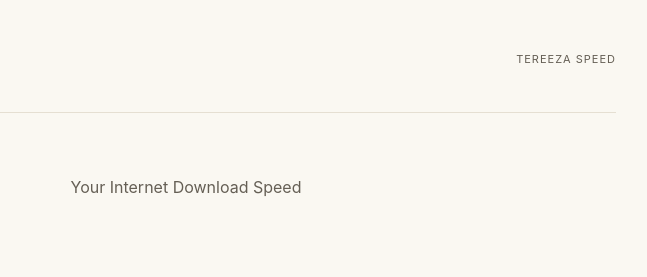
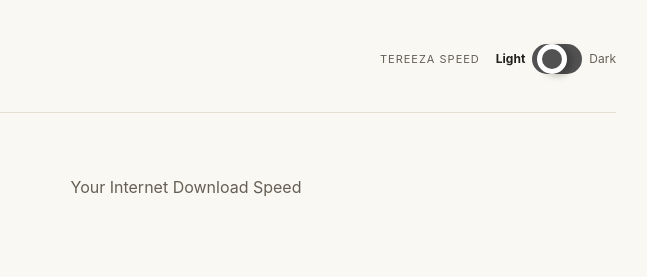
Before and after one commit to SamuelNangoli/tereeza-speed, a website: page public/index.html in a window 1280 px wide. Shown: the top 277 px of the page, 454-1101 px from the left. Drawn offline with Linux system fonts and the light colour scheme.

Commit message:
Add Tereeza light and dark theme toggle

```diff
--- a/public/index.html
+++ b/public/index.html
@@ -7,7 +7,10 @@
   <script>
     // Apply the correct theme before the page is painted. Times use device local time.
     const initialHour = new Date().getHours();
-    document.documentElement.dataset.theme = initialHour >= 7 && initialHour < 19 ? "light" : "dark";
+    const scheduledTheme = initialHour >= 7 && initialHour < 19 ? 'light' : 'dark';
+    let savedTheme = null;
+    try { savedTheme = localStorage.getItem('tereeza-theme'); } catch (error) { /* Storage may be unavailable. */ }
+    document.documentElement.dataset.theme = ['light', 'dark'].includes(savedTheme) ? savedTheme : scheduledTheme;
   </script>
   <meta name="description" content="Measure your internet speed and understand your connection with Tereeza Network Health Advisor.">
   <meta name="apple-mobile-web-app-capable" content="yes">
@@ -58,6 +61,57 @@
     .logo { width: min(240px, 56vw); height: auto; }
     :root[data-theme="light"] .logo { background: #151515; border-radius: 10px; padding: 7px 10px; }
     .powered { font-size: 11px; color: var(--muted); letter-spacing: 1px; }
+    .header-actions { display: flex; align-items: center; gap: 16px; }
+
+    /*
+    From Uiverse.io by vinodjangid07 - https://uiverse.io/vinodjangid07/moody-rabbit-65
+    MIT License, Copyright (c) vinodjangid07 (Vinod Jangid)
+    */
+    .theme-control { display: inline-flex; align-items: center; gap: 7px; flex-shrink: 0; }
+    .theme-side { font-size: 12px; color: var(--muted); }
+    .theme-side.is-active { color: var(--text); font-weight: 700; }
+    #tereeza-theme-input {
+      position: absolute;
+      width: 1px;
+      height: 1px;
+      opacity: 0;
+    }
+    .tereeza-toggle-switch {
+      display: flex;
+      align-items: center;
+      justify-content: center;
+      position: relative;
+      width: 50px;
+      height: 30px;
+      background-color: rgb(82, 82, 82);
+      border-radius: 20px;
+      cursor: pointer;
+      transition-duration: .2s;
+    }
+    .tereeza-toggle-switch::after {
+      content: "";
+      position: absolute;
+      height: 20px;
+      width: 20px;
+      left: 5px;
+      background-color: transparent;
+      border-radius: 50%;
+      transition-duration: .2s;
+      box-shadow: 5px 2px 7px rgba(8, 8, 8, .26);
+      border: 5px solid white;
+    }
+    #tereeza-theme-input:checked + .tereeza-toggle-switch::after {
+      transform: translateX(100%);
+      background-color: white;
+    }
+    #tereeza-theme-input:checked + .tereeza-toggle-switch {
+      background-color: #ffaa00;
+    }
+    #tereeza-theme-input:focus-visible + .tereeza-toggle-switch {
+      outline: 3px solid #00e676;
+      outline-offset: 3px;
+    }
+
     .hero { text-align: center; margin: 64px 0 34px; }
     .eyebrow { color: var(--muted); font-size: 16px; }
     .speed { font-weight: 800; color: var(--accent); font-size: clamp(65px, 16vw, 132px); letter-spacing: -.06em; line-height: 1.25; overflow-wrap: anywhere; font-variant-numeric: tabular-nums; }
@@ -153,7 +207,9 @@
 
     @media (max-width: 520px) {
       .wrap { padding: 16px 12px 40px; }
-      .powered { font-size: 9px; }
+      .powered { display: none; }
+      .header-actions { gap: 8px; }
+      .theme-side { font-size: 11px; }
       .metrics { gap: 7px; }
       .metric { padding: 13px 8px; }
       .metric strong { font-size: 20px; }
@@ -170,7 +226,15 @@
   <main class="wrap">
     <header>
       <img class="logo" src="/logo.png" alt="Tereeza">
-      <span class="powered">TEREEZA SPEED</span>
+      <div class="header-actions">
+        <span class="powered">TEREEZA SPEED</span>
+        <div class="theme-control" role="group" aria-label="Appearance">
+          <span id="light-label" class="theme-side">Light</span>
+          <input type="checkbox" id="tereeza-theme-input" aria-label="Use dark mode">
+          <label for="tereeza-theme-input" class="tereeza-toggle-switch" title="Switch between light and dark mode"></label>
+          <span id="dark-label" class="theme-side">Dark</span>
+        </div>
+      </div>
     </header>
 
     <section class="hero">
@@ -215,17 +279,34 @@
   </main>
 
   <script>
-    // Update at the next 07:00/19:00 boundary without requiring a reload.
-    function applyScheduledTheme() {
-      const hour = new Date().getHours();
-      const theme = hour >= 7 && hour < 19 ? 'light' : 'dark';
+    // Manual selection is stored; otherwise the 07:00–19:00 schedule applies.
+    const themeInput = document.getElementById('tereeza-theme-input');
+    function setTheme(theme) {
       document.documentElement.dataset.theme = theme;
+      themeInput.checked = theme === 'dark';
+      document.getElementById('light-label').classList.toggle('is-active', theme === 'light');
+      document.getElementById('dark-label').classList.toggle('is-active', theme === 'dark');
       document.querySelector('meta[name="theme-color"]').content = theme === 'light' ? '#faf8f2' : '#151515';
     }
-    applyScheduledTheme();
-    setInterval(applyScheduledTheme, 30_000);
+    function updateAutomaticTheme() {
+      let preference = null;
+      try { preference = localStorage.getItem('tereeza-theme'); } catch (error) { /* Ignore storage errors. */ }
+      if (preference === 'light' || preference === 'dark') {
+        setTheme(preference);
+        return;
+      }
+      const hour = new Date().getHours();
+      setTheme(hour >= 7 && hour < 19 ? 'light' : 'dark');
+    }
+    themeInput.addEventListener('change', () => {
+      const chosenTheme = themeInput.checked ? 'dark' : 'light';
+      try { localStorage.setItem('tereeza-theme', chosenTheme); } catch (error) { /* Still apply theme. */ }
+      setTheme(chosenTheme);
+    });
+    updateAutomaticTheme();
+    setInterval(updateAutomaticTheme, 30_000);
     document.addEventListener('visibilitychange', () => {
-      if (!document.hidden) applyScheduledTheme();
+      if (!document.hidden) updateAutomaticTheme();
     });
   </script>
 
```
